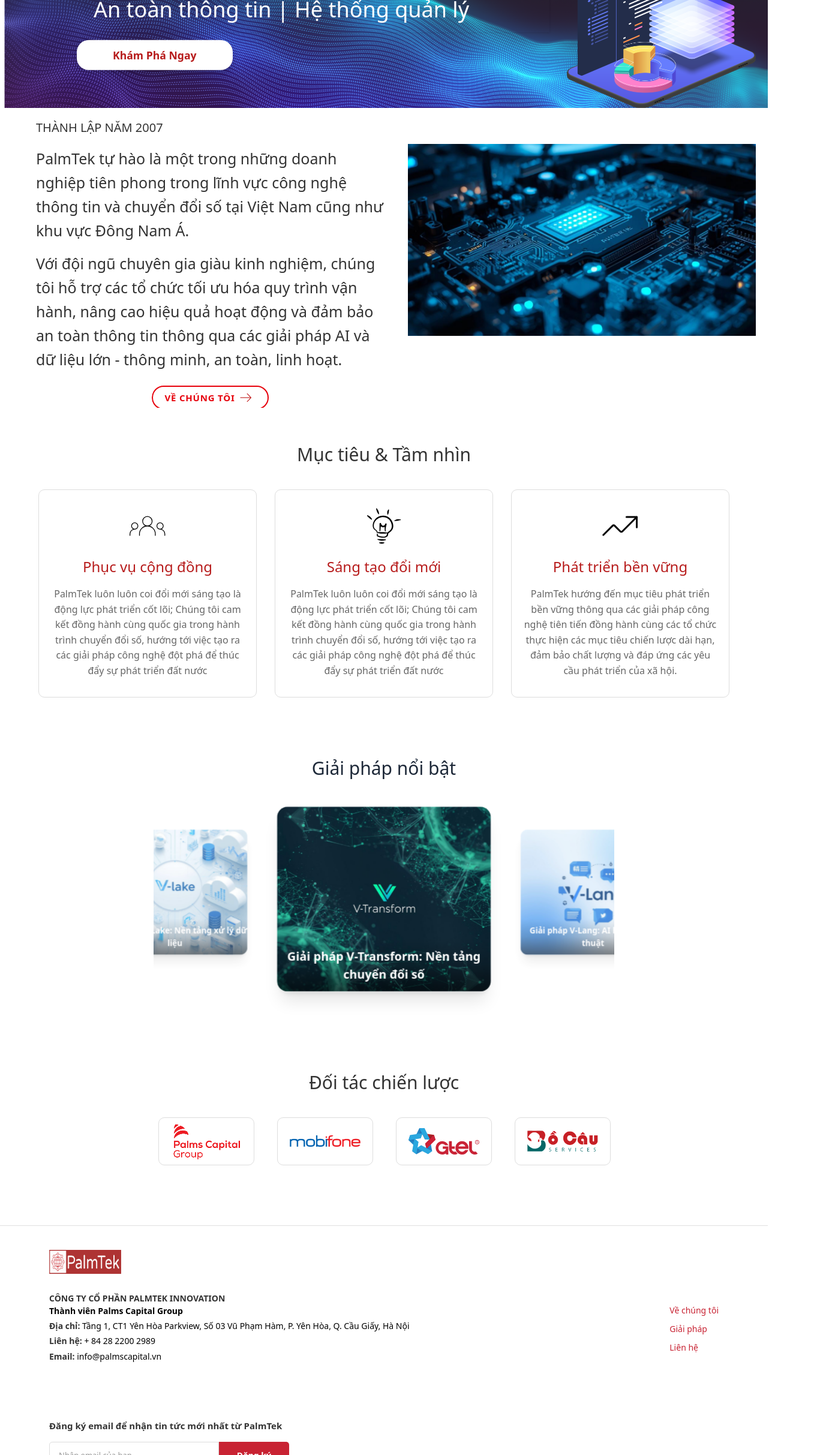
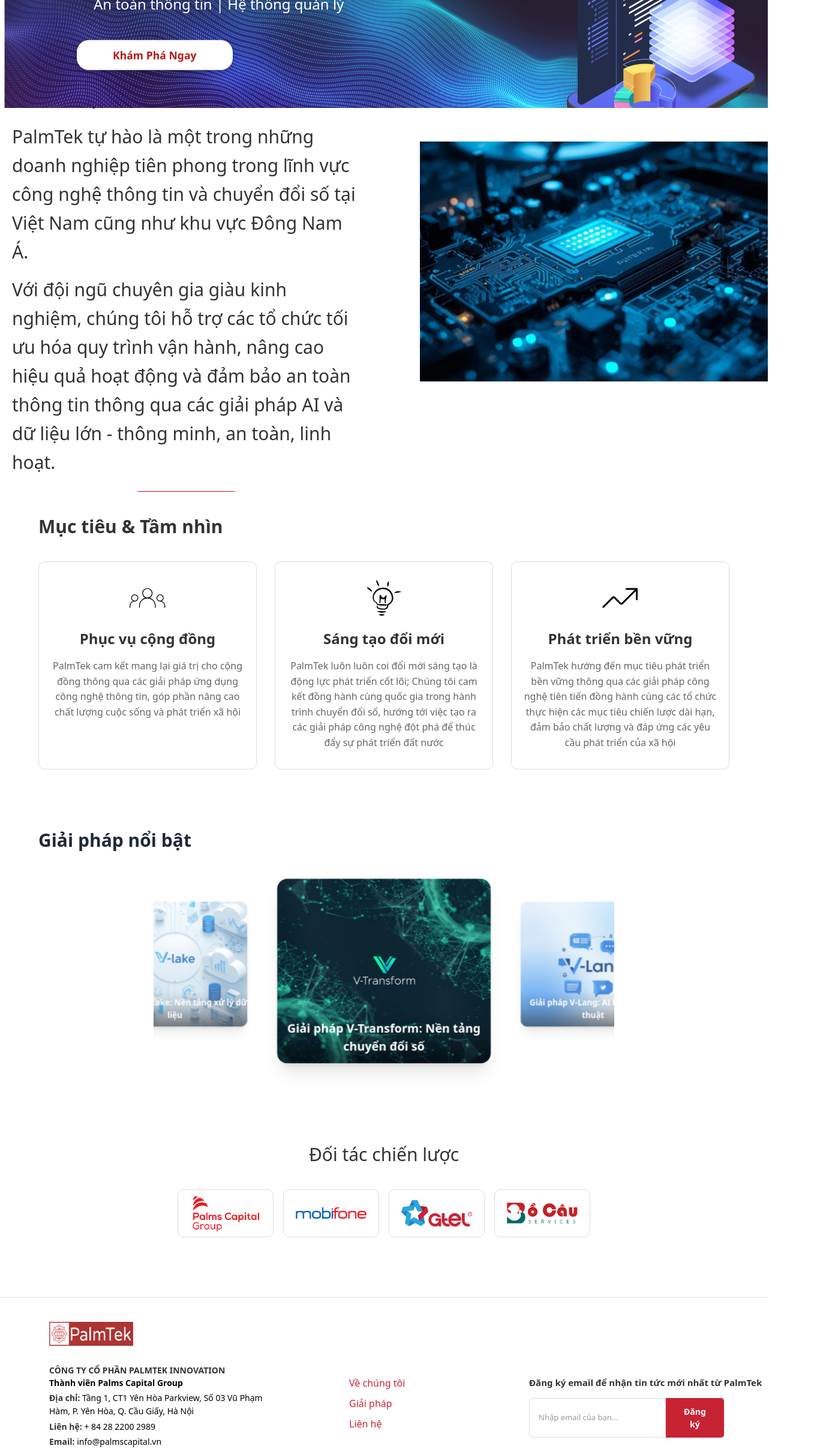
Before and after one commit to DinhLamTruong/palm, a React (Vite) app: page / in a window 1280 px wide. Shown: the part 280-2706 px from the top of the page at 60% size, 1382 px wide, since content can reach past the window. Built offline with nearby package versions, Linux system fonts and the light colour scheme.

Commit message:
update UI

```diff
--- a/src/App.css
+++ b/src/App.css
@@ -6,4 +6,5 @@
 }
 body {
   font-size: 16px;
+  margin: 0 auto;
 }
--- a/src/components/ThreeDSlider.jsx
+++ b/src/components/ThreeDSlider.jsx
@@ -53,7 +53,7 @@
 
   return (
     <div className="w-full py-10 bg-white">
-      <h2 className="text-center !text-3xl mb-10 text-gray-800">
+      <h2 className="text-start font-bold !text-3xl mb-10 text-gray-800">
         {t('home.featuredSolutions')}
       </h2>
 
--- a/src/components/footer/Footer.jsx
+++ b/src/components/footer/Footer.jsx
@@ -14,12 +14,12 @@
       <footer className="footer !text-gray-700">
         <div className="footerContent">
           <div className="footerLeft">
-            <div className="logo">
+            <div className="logo !w-[300px]">
               <div className="logoIcon">
-                <img className="logofooter !w-30 !h-10" src={Logo} alt="" />
+                <img className="logofooter !w-[140px] !h-[40px]" src={Logo} alt="" />
               </div>
             </div>
-            <div className="companyInfo">
+            <div className="companyInfo !w-[386px]">
               <h3 className="text-[#000000] !mb-0 ">
                 {t('footer.companyName')}
               </h3>
@@ -40,10 +40,16 @@
             </div>
           </div>
 
-          <div className="footerCenter">
-            <a href="#about">{t('footer.aboutUs')}</a>
-            <a href="#solutions">{t('footer.solutions')}</a>
-            <a href="#contact">{t('footer.contact1')}</a>
+          <div className="footerCenter min-w-[300px]">
+            <a className="!text-base !font-normal" href="#about">
+              {t('footer.aboutUs')}
+            </a>
+            <a className="!text-base !font-normal" href="#solutions">
+              {t('footer.solutions')}
+            </a>
+            <a className="!text-base !font-normal" href="#contact">
+              {t('footer.contact1')}
+            </a>
           </div>
 
           <div className="footerRight">
--- a/src/components/header/Header.jsx
+++ b/src/components/header/Header.jsx
@@ -23,7 +23,7 @@
       <header className="header">
         <div className="headerpalm">
           <div className="logo">
-            <img src={Logo} className="logopalmtek !w-30 !h-10" alt="Logo" />
+            <img src={Logo} className="logopalmtek !w-[140px] !h-[40px]" alt="Logo" />
           </div>
           <nav className="nav text-[22px]">
             <NavLink
--- a/src/global.css
+++ b/src/global.css
@@ -73,13 +73,13 @@
   display: flex;
   justify-content: space-between;
   align-items: flex-start;
-  gap: 21%;
+  /* gap: 21%; */
   flex-wrap: wrap;
 }
 
 .footerLeft {
-  flex: 1;
-  min-width: 300px;
+  /* flex: 1; */
+  min-width: 500px !important;
 }
 
 .footer .logo {
@@ -95,6 +95,9 @@
 
 .logoIcon {
   /* Add any specific styles if needed */
+}
+.companyInfo{
+  min-width: 200px !important;
 }
 
 .companyInfo h3 {
--- a/src/locales/vi/translation.json
+++ b/src/locales/vi/translation.json
@@ -15,11 +15,11 @@
     "aboutUs": "VỀ CHÚNG TÔI",
     "goalsVision": "Mục tiêu & Tầm nhìn",
     "serveCommunity": "Phục vụ cộng đồng",
-    "serveCommunityText": "PalmTek luôn luôn coi đổi mới sáng tạo là động lực phát triển cốt lõi; Chúng tôi cam kết đồng hành cùng quốc gia trong hành trình chuyển đổi số, hướng tới việc tạo ra các giải pháp công nghệ đột phá để thúc đẩy sự phát triển đất nước",
+    "serveCommunityText": "PalmTek cam kết mang lại giá trị cho cộng đồng thông qua các giải pháp ứng dụng công nghệ thông tin, góp phần nâng cao chất lượng cuộc sống và phát triển xã hội",
     "innovate": "Sáng tạo đổi mới",
     "innovateText": "PalmTek luôn luôn coi đổi mới sáng tạo là động lực phát triển cốt lõi; Chúng tôi cam kết đồng hành cùng quốc gia trong hành trình chuyển đổi số, hướng tới việc tạo ra các giải pháp công nghệ đột phá để thúc đẩy sự phát triển đất nước",
     "sustainableDevelopment": "Phát triển bền vững",
-    "sustainableDevelopmentText": "PalmTek hướng đến mục tiêu phát triển bền vững thông qua các giải pháp công nghệ tiên tiến đồng hành cùng các tổ chức thực hiện các mục tiêu chiến lược dài hạn, đảm bảo chất lượng và đáp ứng các yêu cầu phát triển của xã hội.",
+    "sustainableDevelopmentText": "PalmTek hướng đến mục tiêu phát triển bền vững thông qua các giải pháp công nghệ tiên tiến đồng hành cùng các tổ chức thực hiện các mục tiêu chiến lược dài hạn, đảm bảo chất lượng và đáp ứng các yêu cầu phát triển của xã hội ",
     "strategicPartners": "Đối tác chiến lược",
     "featuredSolutions": "Giải pháp nổi bật",
     "solutions": {
--- a/src/pages/home/Home.jsx
+++ b/src/pages/home/Home.jsx
@@ -20,44 +20,56 @@
 
   return (
     <>
-      <div className={`${styles.banner} relative`}>
+      <div className={`${styles.banner} relative overflow-x-hidden`}>
         <img
           src={bannerImage}
           alt=""
-          className={`${styles.bannerImg} !h-[380px]`}
+          className={`${styles.bannerImg} w-full object-cover !h-[380px]`}
         />
         <NavLink to="/about" className={`${styles.contactButton}`}>
           <button className={styles.bannerButton}>
             {t('home.discoverNow')}
           </button>
         </NavLink>
-        <span className="flex flex-col absolute left-36 top-1/2 -translate-y-1/2 z-10 cursor-pointer text-4xl text-white shadow p-3 font-medium leading-[1.45]">
+        <span className="flex flex-col absolute left-12 xl:left-36 xxl:left-36 top-1/2 -translate-y-1/2 z-10 cursor-pointer text-2xl xxl:text-4xl xxl:text-5xl text-white shadow p-3 font-medium leading-[1.45]">
           <p>{t('home.bannerLine1')}</p>
           <p>{t('home.bannerLine2')}</p>
         </span>
       </div>
       <div className={styles.containerSince}>
-        <div className={`${styles.card} !h-120`}>
+        <div className={`${styles.card} !h-160`}>
           <div className={styles.cardContent}>
-            <h2 className={`${styles.cardText} !text-[20px]`}>{t('home.established2007')}</h2>
-            <p className={`${styles.cardText} !text-[25px]`}>{t('home.aboutText1')}</p>
-            <p className={`${styles.cardText} !text-[25px]`}>{t('home.aboutText2')}</p>
+            <h2
+              className={`${styles.cardText} !text-[18px] xl:!text-[30px] xxl:!text-[30px] `}
+            >
+              {t('home.established2007')}
+            </h2>
+            <p
+              className={`${styles.cardText} !text-[18px] xl:!text-[30px] xxl:!text-[30px]`}
+            >
+              {t('home.aboutText1')}
+            </p>
+            <p
+              className={`${styles.cardText} !text-[18px] xl:!text-[30px] xxl:!text-[30px]`}
+            >
+              {t('home.aboutText2')}
+            </p>
             <div className="flex justify-center mt-6">
               <NavLink
                 to="/about"
                 className="inline-flex items-center w-[195px] h-[40px] px-5 py-1.5 border-2 border-red-600 text-red-600 font-bold rounded-full uppercase tracking-wider hover:bg-red-600 hover:text-white transition-all"
                 aria-label={t('home.aboutUs')}
               >
-                <span className="text-[15px]">{t('home.aboutUs')}</span>
-                <img src={icons_arrow_left} className="ml-2" />
+                <span className="flex-1 text-[12px] xl:text-[16px] xxl:text-[16px]">{t('home.aboutUs')}</span>
+                <img src={icons_arrow_left}/>
               </NavLink>
             </div>
           </div>
-          <div className={styles.cardImage}>
+          <div className={`${styles.cardImage} ml-0 md:ml-20 lg:ml-20 xl:ml-20 xxl:ml-20`}>
             <img
               src={since2007}
               alt="Hình ảnh mạng lưới công nghệ"
-              className={`${styles.cardImageImg} !h-80 mt-10`}
+              className={`${styles.cardImageImg} !h-[300px] xl:!h-[400px] xx;!h-[400px] max-w-ful mt-14`}
             />
           </div>
         </div>
@@ -65,33 +77,44 @@
       <div className={styles.container}>
         {/* Mục tiêu & Tầm nhìn Section */}
         <section className={styles.section} id="goals">
-          <h2 className={`${styles.sectionTitle} !text-3xl`}>
+          <h2
+            className={`${styles.sectionTitle} !text-3xl flex justify-start font-bold`}
+          >
             {t('home.goalsVision')}
           </h2>
           <div className={styles.goalsGrid}>
-            <div className={styles.goalCard}>
+            {/* FF0000 */}
+            <div
+              className={`${styles.goalCard} hover:!bg-[#FF0061] hover:bg-opacity-2`}
+            >
               <img
                 src={communityservice}
                 alt="Community Services"
                 className={styles.goalCardImg}
               />
-              <h3 className={styles.goalCardTitle}>
+              <h3 className={`${styles.goalCardTitle} `}>
                 {t('home.serveCommunity')}
               </h3>
-              <p className={styles.goalCardText}>
+              <p className={`${styles.goalCardText} `}>
                 {t('home.serveCommunityText')}
               </p>
             </div>
-            <div className={styles.goalCard}>
+            {/* hover:bg-gradient-to-r hover:from-[#4FC3F7] hover:to-[#29B6F6] transition-all duration-300 p-4 rounded-lg */}
+            <div
+              className={`${styles.goalCard} hover:!bg-gradient-to-r hover:!from-[#4FC3F7] hover:!to-[#29B6F6] transition-all duration-300 p-4 rounded-lg`}
+            >
               <img
                 src={idea}
                 alt="Creating New Ideas"
-                className={styles.goalCardImg}
+                className={`${styles.goalCardImg} pointer-events-none`}
               />
               <h3 className={styles.goalCardTitle}>{t('home.innovate')}</h3>
               <p className={styles.goalCardText}>{t('home.innovateText')}</p>
             </div>
-            <div className={styles.goalCard}>
+            {/* 6DC786 */}
+            <div
+              className={`${styles.goalCard} hover:!bg-[#6DC786] hover:bg-opacity-2`}
+            >
               <img
                 src={growup}
                 alt="Development & Improvement"
@@ -106,6 +129,7 @@
             </div>
           </div>
         </section>
+
         {/* Giải pháp nổi bật Section */}
         <ThreeDSlider />
 
@@ -114,7 +138,7 @@
           <h2 className={`${styles.sectionTitle} !text-3xl`}>
             {t('home.strategicPartners')}
           </h2>
-          <div className={styles.partnersGrid}>
+          <div className='flex justify-center mb-6 gap-4'>
             <div className={`${styles.partnerLogo} !w-40 !h-20`}>
               <img
                 src={palmcap}
--- a/src/pages/home/Home.module.css
+++ b/src/pages/home/Home.module.css
@@ -1,5 +1,3 @@
-
-
 .banner {
   width: 100%;
   height: auto;
@@ -14,9 +12,9 @@
 
 /* Since section */
 .containerSince {
-  max-width: 1400px;
+  /* max-width: 1400px; */
   margin: 0 auto;
-  padding: 20px;
+  /* padding: 20px; */
 }
 
 .card {
@@ -28,7 +26,7 @@
 
 .cardContent {
   flex: 1;
-  padding: 40px;
+  padding: 20px;
 }
 
 .cardTitle {
@@ -76,7 +74,7 @@
 /* Main content container */
 .container {
   width: 90%;
-  max-width: 1290px;
+  /* max-width: 1290px; */
   margin: 0 auto;
   padding: 40px 0;
 }
@@ -125,12 +123,17 @@
 .goalCardTitle {
   font-size: 1.5em;
   margin-bottom: 15px;
-  color: #b71c1c;
+  color: #333333;
+  font-weight: 700;
 }
 
 .goalCardText {
-  color: #666;
+  color: #666666;
   line-height: 1.6;
+}
+.goalCard:hover h3,
+.goalCard:hover p {
+  color: white !important;
 }
 
 /* Solutions section - Horizontal scroll with center scale effect */
@@ -173,13 +176,14 @@
   width: 320px;
   height: 320px;
   scroll-snap-align: center;
-  transition: transform 0.6s cubic-bezier(0.4, 0, 0.2, 1), box-shadow 0.6s cubic-bezier(0.4, 0, 0.2, 1), opacity 0.6s ease;
+  transition: transform 0.6s cubic-bezier(0.4, 0, 0.2, 1),
+    box-shadow 0.6s cubic-bezier(0.4, 0, 0.2, 1), opacity 0.6s ease;
   position: relative;
   border-radius: 15px;
   overflow: hidden;
   opacity: 0.6;
   transform: scale(0.85);
-  box-shadow: 0 4px 8px rgba(0,0,0,0.15);
+  box-shadow: 0 4px 8px rgba(0, 0, 0, 0.15);
 }
 
 .solutionCardImg {
@@ -199,7 +203,11 @@
   left: 0;
   right: 0;
   bottom: 0;
-  background: linear-gradient(to bottom, rgba(0,0,0,0.4), rgba(0,0,0,0.8));
+  background: linear-gradient(
+    to bottom,
+    rgba(0, 0, 0, 0.4),
+    rgba(0, 0, 0, 0.8)
+  );
   z-index: 2;
 }
 
@@ -242,13 +250,13 @@
   opacity: 1 !important;
   transform: scale(1) !important;
   transition: transform 0.3s ease, box-shadow 0.3s ease;
-  box-shadow: 0 15px 30px rgba(0,0,0,0.5);
+  box-shadow: 0 15px 30px rgba(0, 0, 0, 0.5);
   z-index: 10;
 }
 
 .solutionCard.center:hover {
   transform: scale(1.07);
-  box-shadow: 0 20px 40px rgba(0,0,0,0.6);
+  box-shadow: 0 20px 40px rgba(0, 0, 0, 0.6);
 }
 
 .solutionCard.center .solutionCardTitle {
@@ -324,6 +332,7 @@
   gap: 40px;
   text-align: center;
   margin: 0 200px;
+  /* grid-auto-rows: minmax(80px, auto); */
 }
 
 .partnerLogo {
@@ -360,7 +369,7 @@
   font-size: 1.1em;
   font-weight: 600;
   cursor: pointer;
-  box-shadow: 0 4px 8px rgba(0,0,0,0.2);
+  box-shadow: 0 4px 8px rgba(0, 0, 0, 0.2);
   transition: background-color 0.3s ease, color 0.3s ease;
   z-index: 10;
 }
```
Also changed, not shown: src/locales/en/translation.json (+6 -6 lines), src/pages/About/About.jsx (+18 -16 lines), src/pages/About/About.module.css (+5 -4 lines).
